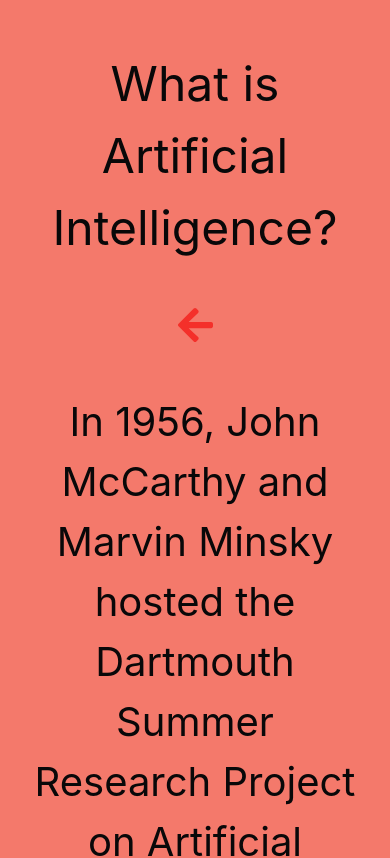
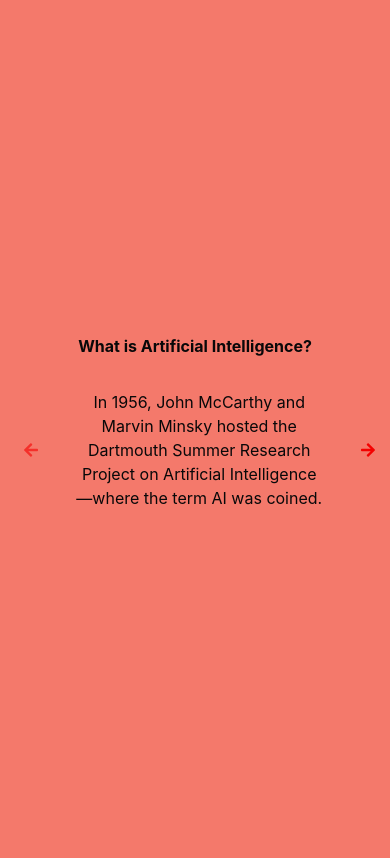
Before and after one commit to AbigailMedina/Medicine-Culture-and-Society-Final, a React (Create React App) app in the folder presentation/: page / in a window 390 px wide. Shown: the top 858 px of the page. Built offline with nearby package versions, Linux system fonts and the light colour scheme.

Commit message:
added CNAME for custom domain setting and made slideshow component responsive

```diff
--- a/presentation/package.json
+++ b/presentation/package.json
@@ -28,7 +28,7 @@
     "build": "react-scripts build",
     "test": "react-scripts test",
     "eject": "react-scripts eject",
-    "predeploy": "npm run build",
+    "predeploy": "npm run build && cp CNAME build/CNAME",
     "deploy": "gh-pages -d build"
   },
   "eslintConfig": {
--- a/presentation/src/App.scss
+++ b/presentation/src/App.scss
@@ -78,6 +78,17 @@ $screen-xl-min: 1200px;
 
 header{
   margin-bottom: 2rem;
+  font-size:1rem;
+  font-weight: bold;
+  @include sm {
+    font-size:40px;
+  }
+  @include md{
+    font-size:40px;
+  }
+  @include lg{
+    font-size:60px;
+  }
 }
 .circle {/*default to style for small screen*/
   width:100%;
@@ -120,20 +131,23 @@ header{
   }
   display: inline-grid;
 }
-/*.slideShow{
+.slideShow{
+
   @include sm {
-    font-size: 10px;
-    padding-top: 25%;
+    header{font-size:40px;}
+    font-size: 20px;
   }
   @include md{
-    font-size: 10px;
-    padding-top: 30%;
+    header{font-size:40px;}
+    font-size: 30px;
+
   }
   @include lg{
+    header{font-size:60px;}
     font-size:40px;
-    padding-top:40%;
+
   }
-}*/
+}
 .my-icon{
   color:#F40000;
 }
--- a/presentation/src/components/ClickableOptions.jsx
+++ b/presentation/src/components/ClickableOptions.jsx
@@ -58,7 +58,7 @@ class ClickableOptions extends Component {
 	    	<div className="container">
 
 	    		<header
-		    		className="has-text-centered  is-size-1"
+		    		className="has-text-centered "
 		    		onClick={this.headerClicked.bind(this)}>{header}
 		    	</header>
 
--- a/presentation/src/components/SlideShowClickableOptions.jsx
+++ b/presentation/src/components/SlideShowClickableOptions.jsx
@@ -40,24 +40,24 @@ class SlideShowClickableOptions extends Component {
 
 		return (
 
-		    <div className="columns level ">
-			    <div className="column level-left level-item is-size-2">
+		    <div className="columns level is-mobile  ">
+			    <div className="column level-left level-item">
 					<FontAwesomeIcon
 						icon="arrow-left"
 			    		className={"icon-4x my-icon " + (this.state.disableLeft?"fa-disabled":"")}
 			    		onClick={(e)=>{this.goLeft(e)}}
 			    		/>
 	    		</div>
-			    <div className="column is-three-quarters level-item is-size-2">
+			    <div className="column is-three-quarters level-item ">
 			    	{(this.props.subHeader ?
 			    		<span>
-			    			<header className="is-size-2">{subHeader[this.state.current]}</header>
+			    			<header className="">{subHeader[this.state.current]}</header>
 			    		</span>:
 			    		<span></span>)}
 
 			    	{this.props.options[this.state.current]}
 			    </div>
-			    <div className="column level-item level-right is-size-2">
+			    <div className="column level-item level-right ">
 			    	<FontAwesomeIcon
 			    		icon="arrow-right"
 			    		className={"icon-4x my-icon " + (this.state.disableRight? "fa-disabled":"")}
@@ -73,10 +73,10 @@ class SlideShowClickableOptions extends Component {
   		const content = this.content();
   		const header = this.props.header;
 	    return (
-	    	<section className="section fullScreen slideShow" >
-		    	<div className="container ">
+	    	<section className="section fullScreen " >
+		    	<div className="container slideShow">
 		    		<header
-		    			className="is-size-1"
+		    			className=""
 		    			onClick={()=>this.setState({current:0})}>{header}
 		    		</header>
 			    	{content}
```
Also changed, not shown: 1 other file (tests, documents, lock files or other folders).
